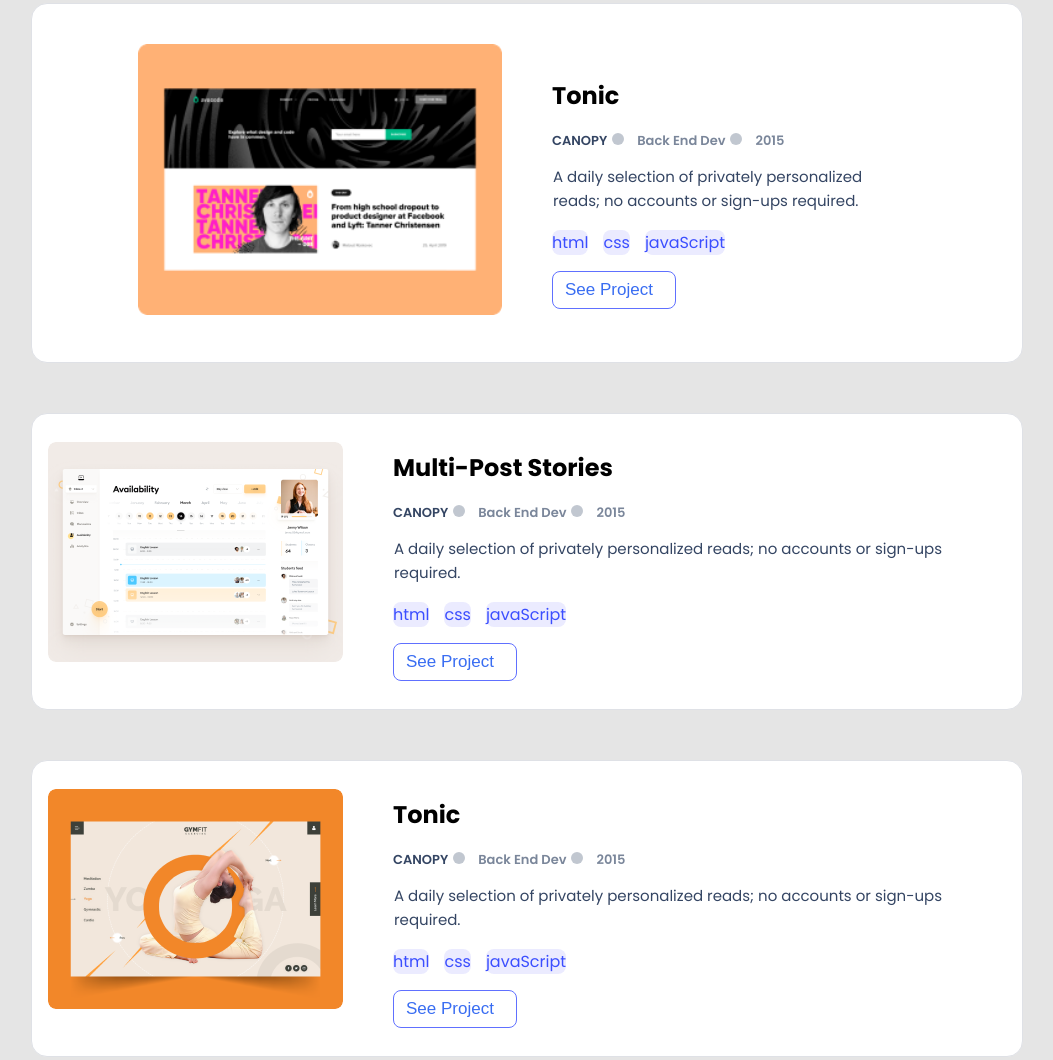
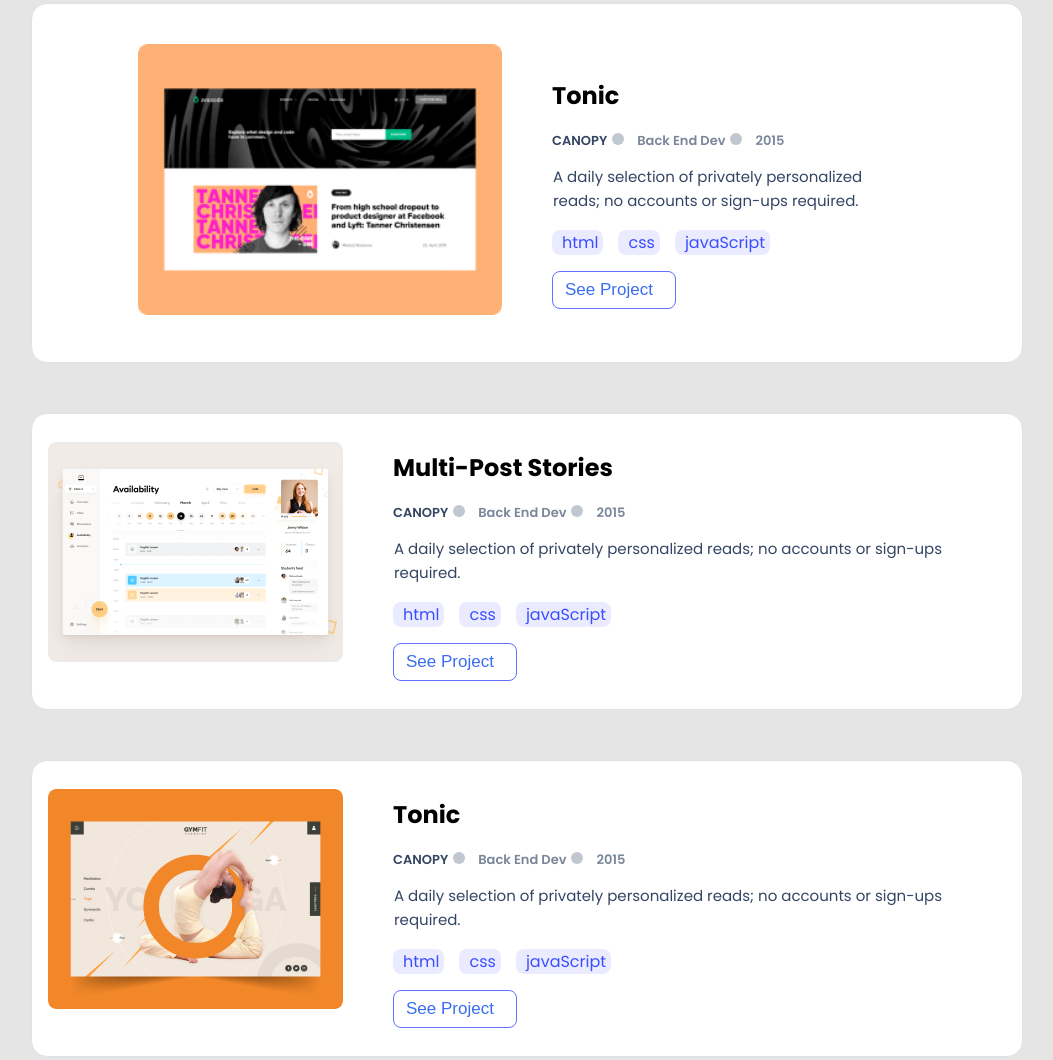
Before and after one commit to Tracy-miranja/mobile-version-, a website: page index.html in a window 1280 px wide. Shown: the part 837-1897 px from the top of the page, without its empty margins (113-1166 px from the left). Drawn offline with Linux system fonts and the light colour scheme.

Commit message:
made required changes

```diff
--- a/style.css
+++ b/style.css
@@ -185,7 +185,7 @@ article h1 {
 .tags li {
   color: #3b4eff;
   font: 500 12px;
-  padding: 0 2px 0 -21px;
+  padding: 0 5px 0 10px;
   background: #ebebff;
   border-radius: 8px;
   text-decoration: none;
```
